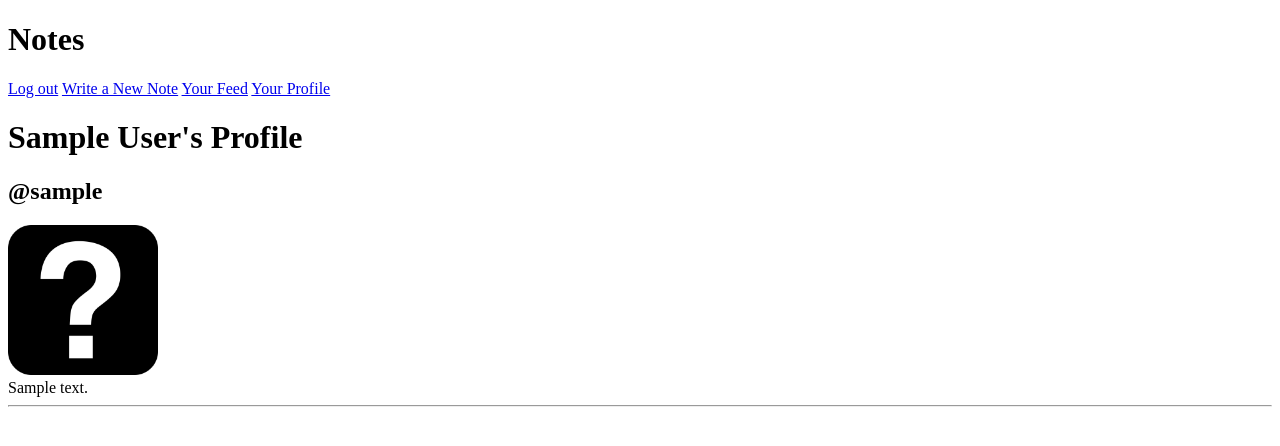
After one commit to JacobNRoman/notes, a Flask app: page /profile in a window 1280 px wide. The commit adds this page. Shown: the top 446 px of the page. Run offline with Flask 2, Linux system fonts and the light colour scheme; the visitor is signed in with stand-in values (Sample User, id 1); tables that the repository leaves empty hold one stand-in row (values such as "Sample post").

Commit message:
added profile, improved registration

```diff
--- a/main.py
+++ b/main.py
@@ -85,7 +85,7 @@ def login():
 def register():
     if request.method == 'POST':
         email = request.form['email']
-        #TODO: insert some kind of email validation. Regex? NOTE: current build uses usernames, not email. So, substitute TODO: refactor code to stop using 'email' keyword and use username instead.
+        #TODO: insert some kind of email validation. Regex?
         password = request.form['password']
         #TODO: Complexity checker?
         verify = request.form['verify']
@@ -110,11 +110,25 @@ def register():
             db.session.commit()
             session['email'] = email
             #TODO - before redirecting home, first get their name and profile details.
-            return redirect('/')
+            return redirect('/newaccount')
         else:
             flash("User with this email already exists")
             return redirect('/register')
     return render_template('register.html')
+
+@app.route('/newaccount', methods=['GET', 'POST'])
+def newAccount():
+    if request.method == 'POST':
+        user = User.query.filter_by(email=session['email']).first()
+        name = request.form['name']
+        username = request.form['username']
+        #TODO check if username already exists, and if so send an error
+        user.name = name
+        user.username = username
+        db.session.commit()
+        # TODO: add birthday
+        return redirect("/")
+    return render_template("newaccount.html")
 
 @app.route('/logout')
 def logout():
@@ -126,6 +140,12 @@ def index():
     # This renders the 'Feed' page.
     notes = Note.query.all()
     return render_template('index.html', notes=notes)
+
+@app.route("/profile")
+def profile():
+    user = User.query.filter_by(email=session['email']).first()
+    notes = Note.query.filter_by(owner_id=user.id).all()
+    return render_template('profile.html', user=user, notes=notes)
 
 
 @app.route('/newnote', methods=['POST', 'GET'])
--- a/templates/base.html
+++ b/templates/base.html
@@ -11,6 +11,7 @@
         <a href="/logout">Log out</a>
         <a href="/newnote">Write a New Note</a>
         <a href="/">Your Feed</a>
+        <a href="/profile">Your Profile</a>
         {% with messages = get_flashed_messages(with_categories=True) %}
           {% for category, message in messages %}
             <div>{{message}}</div>
--- /dev/null
+++ b/templates/profile.html
@@ -0,0 +1,12 @@
+{% extends "base.html" %}
+{% block content %}
+
+<h1>{{user.name}}'s Profile</h1>
+<h2>@{{user.username}}</h2>
+<img src="static/images/question-mark.jpg" alt="profile" width="150" height="150"/>
+
+{% for note in notes %}
+    <div>{{note.body}}</div>
+    <hr/>
+{% endfor %}
+{% endblock %}
```
Also changed, not shown: templates/newaccount.html (added, +20 -0 lines), static/images/question-mark.jpg (added).
